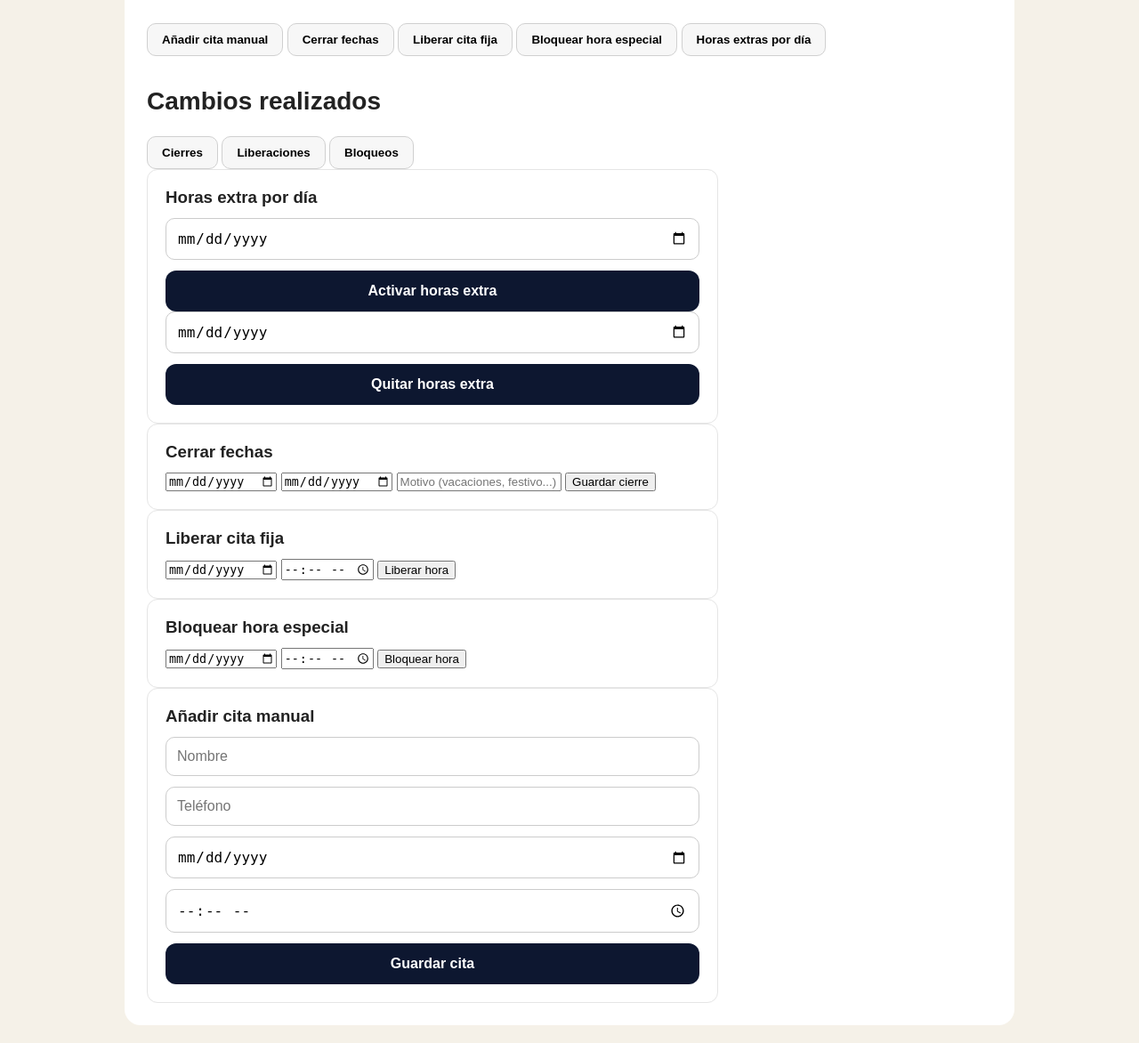
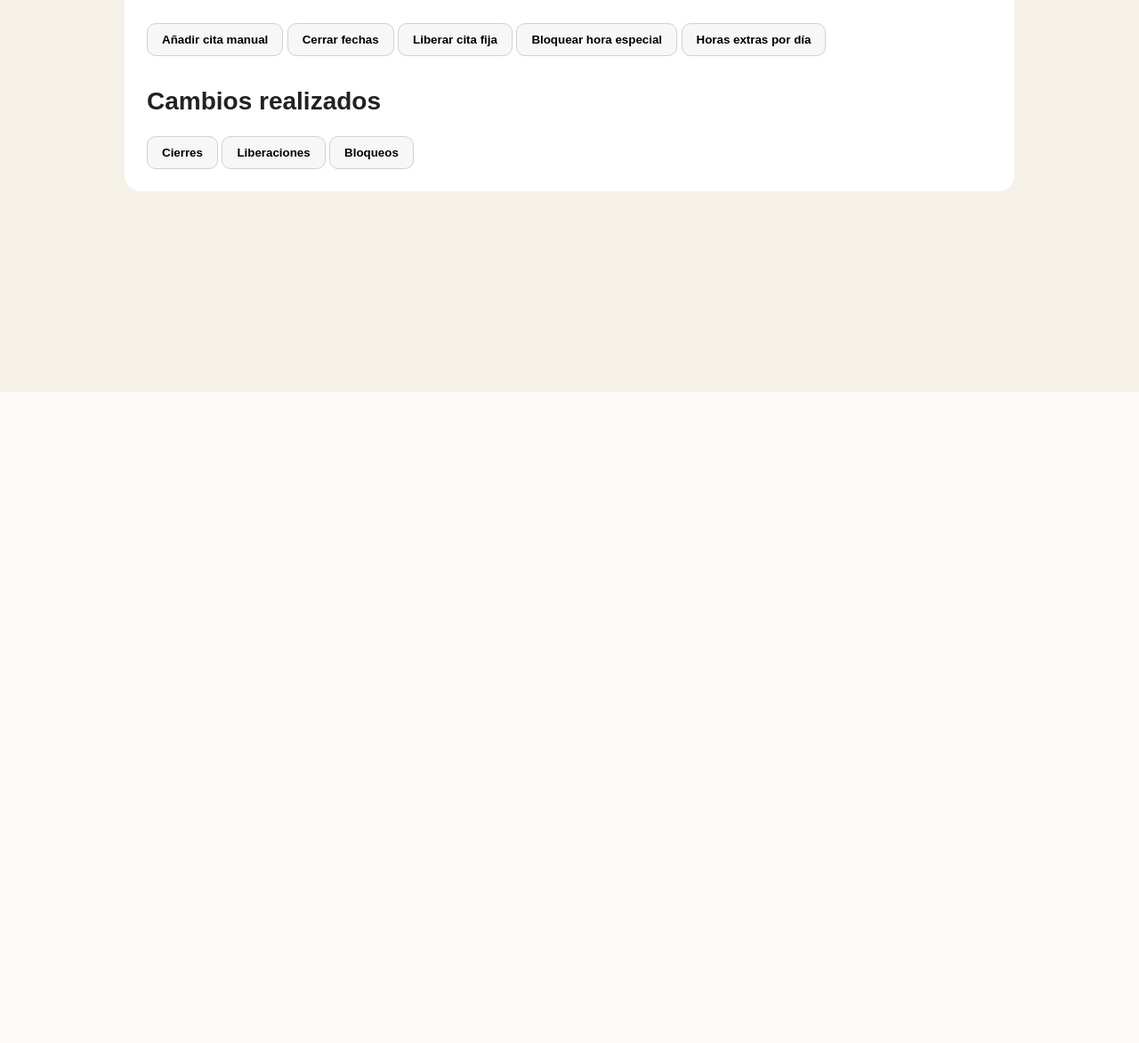
Before and after one commit to alainfourcart-dev/my_primer_programa, a Flask app: page /admin in a window 1280 px wide. Shown: the part 360-1532 px from the top of the page at 89% size. After the commit the page ends 800 px from the top, so only its background shows below. Run offline with Flask 3, Linux system fonts and the light colour scheme; the visitor is signed in with stand-in values (Sample User, id 1); data comes from the database, SQL or seed files in the repository; data that the repository does not hold is empty.

Commit message:
error despliegues

```diff
--- a/templates/admin.html
+++ b/templates/admin.html
@@ -165,31 +165,20 @@
             cursor: pointer;
             font-weight: 600;
         }
-        .panel-formulario {
-            width: 100%;
-            max-width: 600px;
-            background: #fff;
-            padding: 20px;
-            border-radius: 12px;
-            border: 1px solid #e5e5e5;
-        }
+        .panel-formulario,
         .panel-lista {
             display: none;
-            opacity: 0;
             background: #fff;
             border: 1px solid #e5e5e5;
             border-radius: 16px;
             padding: 18px;
             margin-top: 16px;
             margin-bottom: 18px;
-            transform: translateY(-10px);
-            transition: all 0.2s ease;
+            box-sizing: border-box;
         }
         .panel-formulario.activo,
         .panel-lista.activo {
             display: block;
-            opacity: 1;
-            transform: translateY(0);
         }
         .panel-formulario h3,
         .panel-lista h3 {
@@ -358,7 +347,7 @@ function mostrarSeccion(idPanel, boton) {
 
         <div id="panel-cierre" class="panel-formulario">
             <h3>Cerrar fechas</h3>
-            <form action="/admin/cierre" method="POST">
+            <form action="/admin/cierre" method="POST" class="form-admin">
                 <input type="date" name="fecha_inicio" required>
                 <input type="date" name="fecha_fin" required>
                 <input type="text" name="motivo" placeholder="Motivo (vacaciones, festivo...)" required>
@@ -368,7 +357,7 @@ function mostrarSeccion(idPanel, boton) {
 
         <div id="panel-liberar" class="panel-formulario">
             <h3>Liberar cita fija</h3>
-            <form action="/admin/liberar" method="POST">
+            <form action="/admin/liberar" method="POST" class="form-admin">
                 <input type="date" name="fecha" required>
                 <input type="time" name="hora" required>
                 <button type="submit">Liberar hora</button>
@@ -377,7 +366,7 @@ function mostrarSeccion(idPanel, boton) {
 
         <div id="panel-bloquear" class="panel-formulario">
             <h3>Bloquear hora especial</h3>
-            <form action="/admin/bloquear" method="POST">
+            <form action="/admin/bloquear" method="POST" class="form-admin">
                 <input type="date" name="fecha" required>
                 <input type="time" name="hora" required>
                 <button type="submit">Bloquear hora</button>
```
